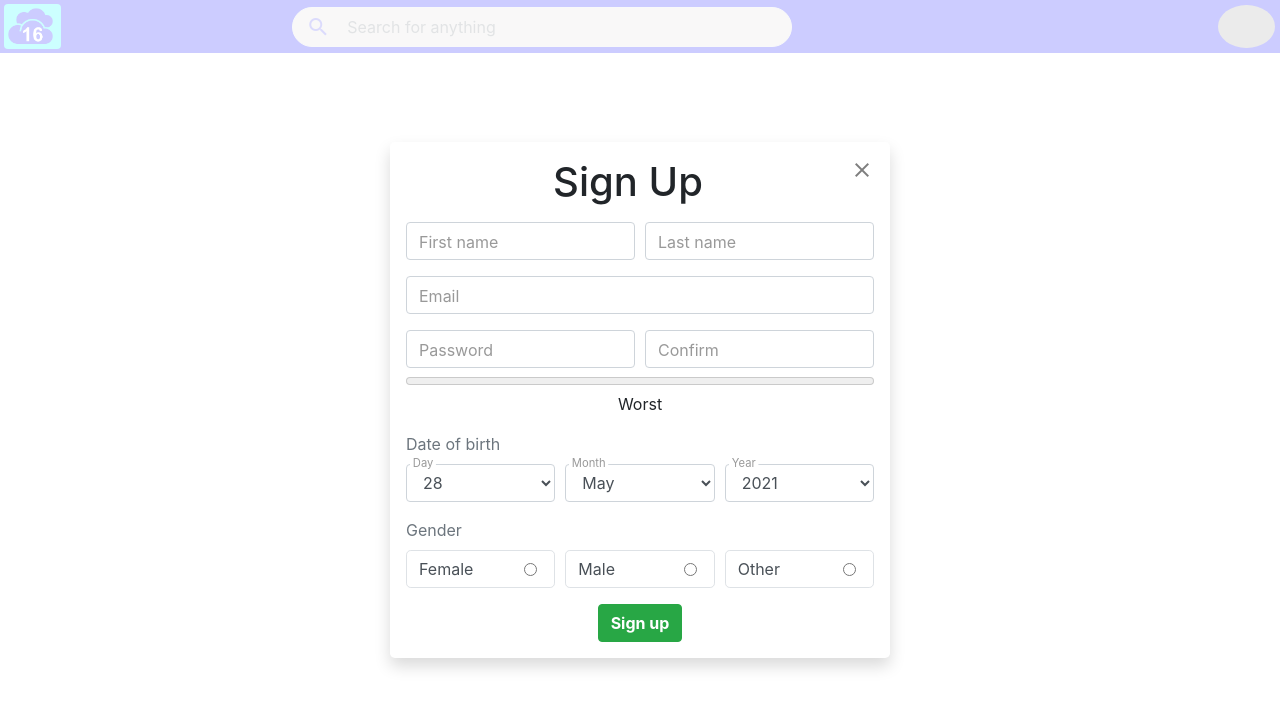
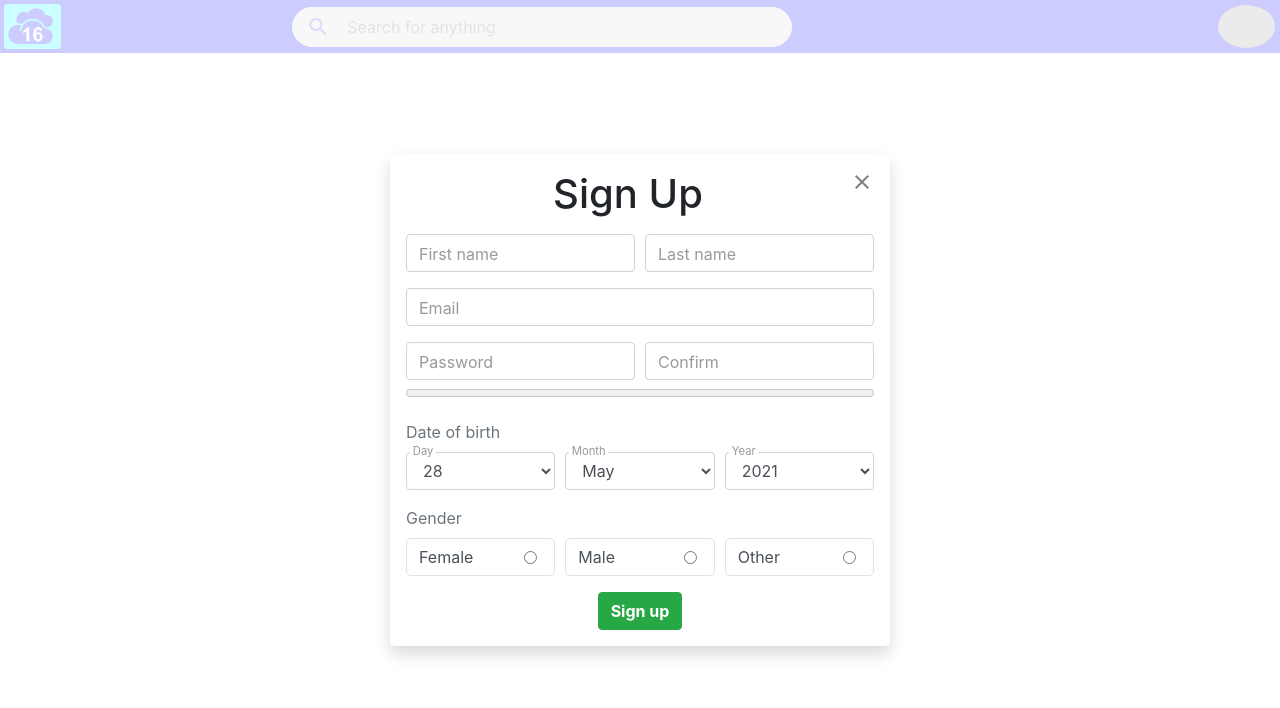
Before and after one commit to luclegen/clouddrive16, a React (Create React App) app in the folder client/: page / in a window 1280 px wide. Both pictures are taken after typing "name@example.com" into the empty fields and a click on the button "Create New Account". Shown: the top 708 px of the page. Built offline with nearby package versions, Linux system fonts and the light colour scheme; grey boxes are pictures that could not be loaded.

Commit message:
Update Register

```diff
--- a/client/src/app/components/Register.js
+++ b/client/src/app/components/Register.js
@@ -12,8 +12,7 @@ const state = {
   month: (new Date()).getMonth().toString(),
   year: (new Date()).getFullYear().toString(),
   sex: '',
-  available: false,
-  strength: 'Worst',
+  available: true,
   submitted: false
 }
 
@@ -115,6 +114,8 @@ class Register extends Component {
     }
   }
 
+  componentDidUpdate = () => window.onbeforeunload = () => this.state.firstName || this.state.lastName || this.state.email || this.state.password || this.state.day || this.state.month || this.state.year || this.state.sex ? true : undefined
+
   render = () => {
     const sex = Object.freeze({
       FEMALE: 'female',
```
